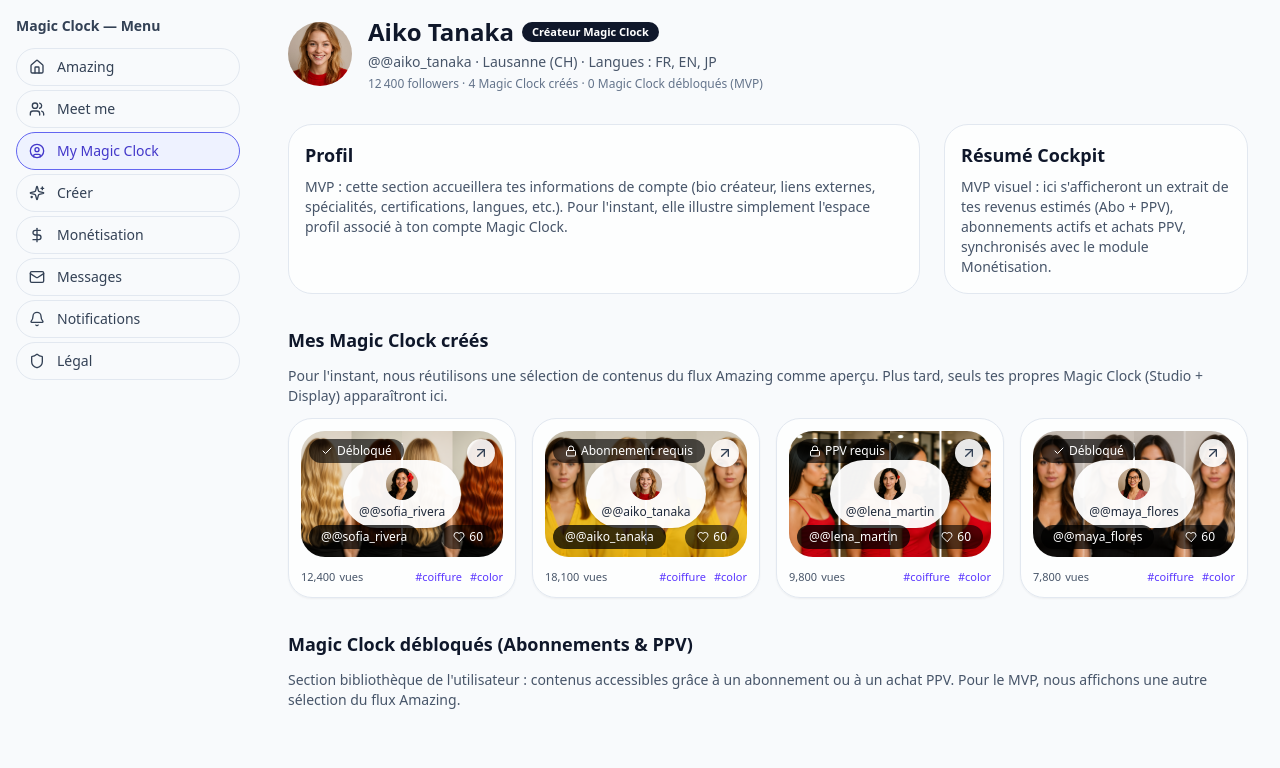
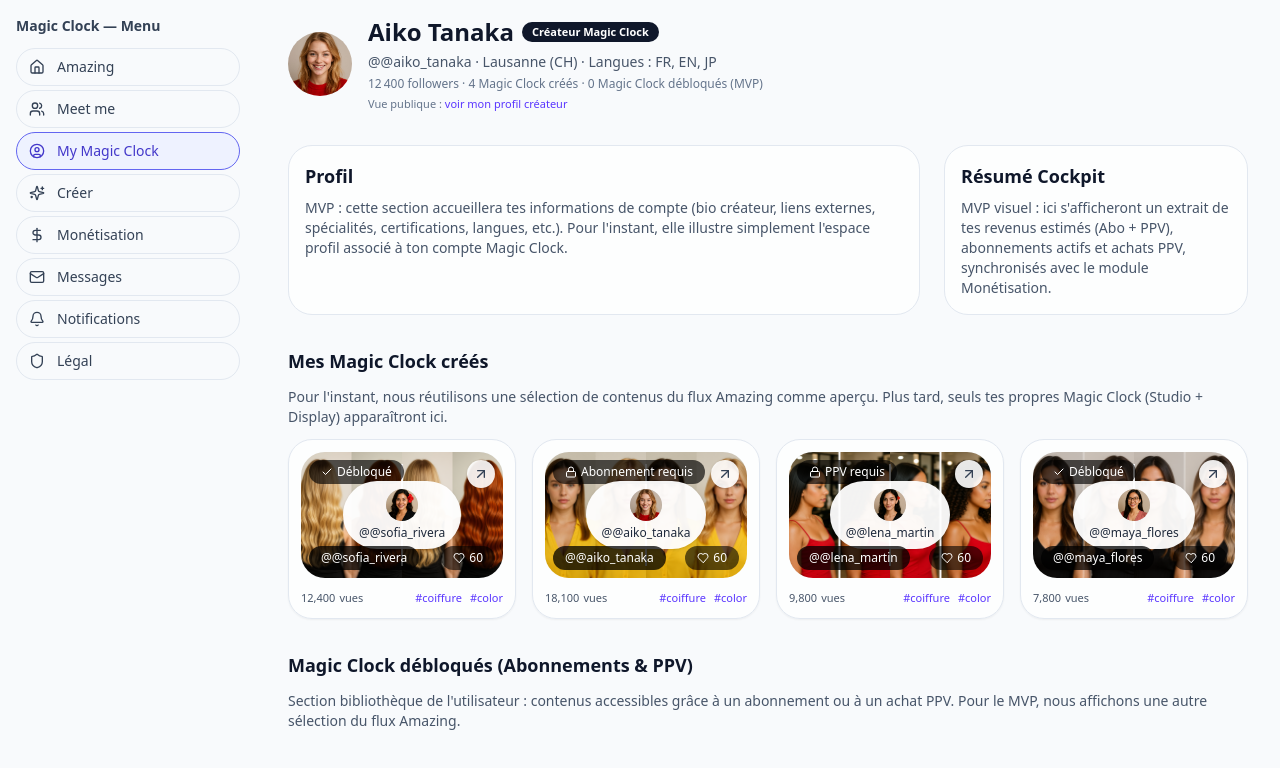
Before and after one commit to welcome-magic-clock/magic-clock-web-mvp, a Next.js app: page /mymagic in a window 1280 px wide. Shown: the top 768 px of the page. Built offline with nearby package versions, Linux system fonts and the light colour scheme.

Commit message:
Update page.tsx

```diff
--- a/app/mymagic/page.tsx
+++ b/app/mymagic/page.tsx
@@ -1,5 +1,6 @@
 // app/mymagic/page.tsx
 
+import Link from "next/link";
 import MediaCard from "@/features/amazing/MediaCard";
 import { listFeed, listCreators } from "@/core/domain/repository";
 
@@ -47,6 +48,15 @@ export default function MyMagicClockPage() {
             <p className="text-xs text-slate-500">
               {followerLabel} followers · {created.length} Magic Clock créés ·{" "}
               {purchased.length} Magic Clock débloqués (MVP)
+            </p>
+            <p className="text-[11px] text-slate-500">
+              Vue publique :{" "}
+              <Link
+                href={`/u/${currentCreator.handle}`}
+                className="font-medium text-brand-600 hover:underline"
+              >
+                voir mon profil créateur
+              </Link>
             </p>
           </div>
         </div>
```
